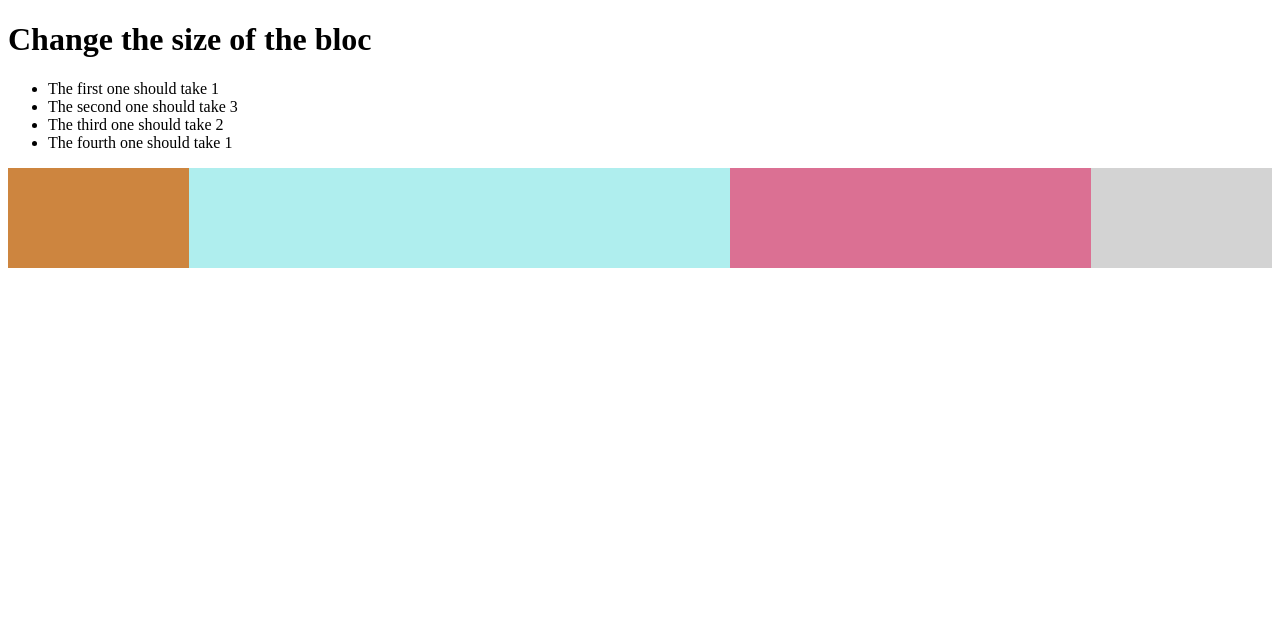
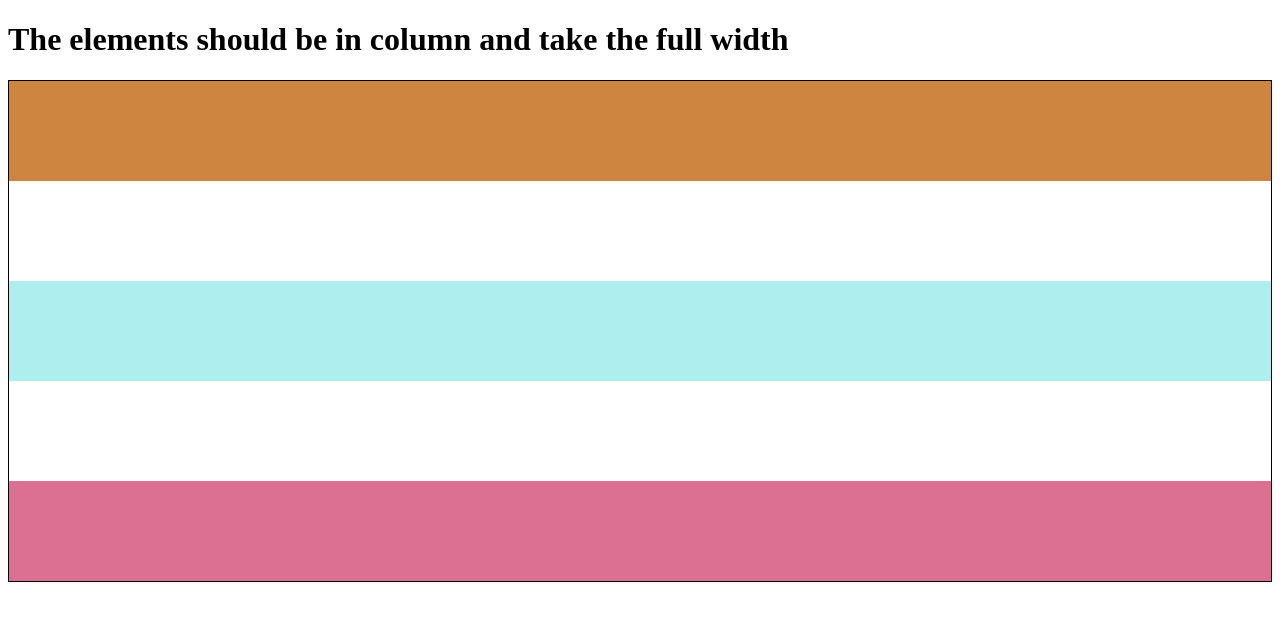
Before and after one commit to letotor/flexbox, a website built with Parcel: page index.html in a window 1280 px wide. Built offline with nearby package versions, Linux system fonts and the light colour scheme.

Commit message:
flex-align-sapce-between

```diff
--- a/index.html
+++ b/index.html
@@ -11,19 +11,12 @@
 
 <body>
     <h1>
-        Change the size of the bloc
+        The elements should be in column and take the full width
     </h1>
-    <ul>
-        <li>The first one should take 1</li>
-        <li>The second one should take 3</li>
-        <li>The third one should take 2</li>
-        <li>The fourth one should take 1</li>
-    </ul>
     <div class="bloc-container">
-        <div class="blocs box-1"></div>
-        <div class="blocs box-2"></div>
-        <div class="blocs box-3"></div>
-        <div class="blocs box-4"></div>
+        <div class="blocs bg-peru"></div>
+        <div class="blocs bg-turquoise"></div>
+        <div class="blocs bg-violetred"></div>
     </div>
 </body>
 
--- a/style.css
+++ b/style.css
@@ -1,29 +1,24 @@
 .bloc-container {
     display: flex;
-    justify-content: center;
+    flex-flow: column nowrap;
+    justify-content: space-between;
+    border: 1px solid black;
+    height: 500px;
 }
 
 .blocs {
+    width: 100%;
     height: 100px;
-    width: 100%;
 }
 
-.box-1 {
-    flex:1;
+.bg-peru {
     background-color: peru;
 }
 
-.box-2 {
-    flex:3;
+.bg-turquoise {
     background-color: paleturquoise;
 }
 
-.box-3 {
-    flex:2;
+.bg-violetred {
     background-color: palevioletred;
 }
-
-.box-4 {
-    flex:1;
-    background-color: lightgray;
-}
```
